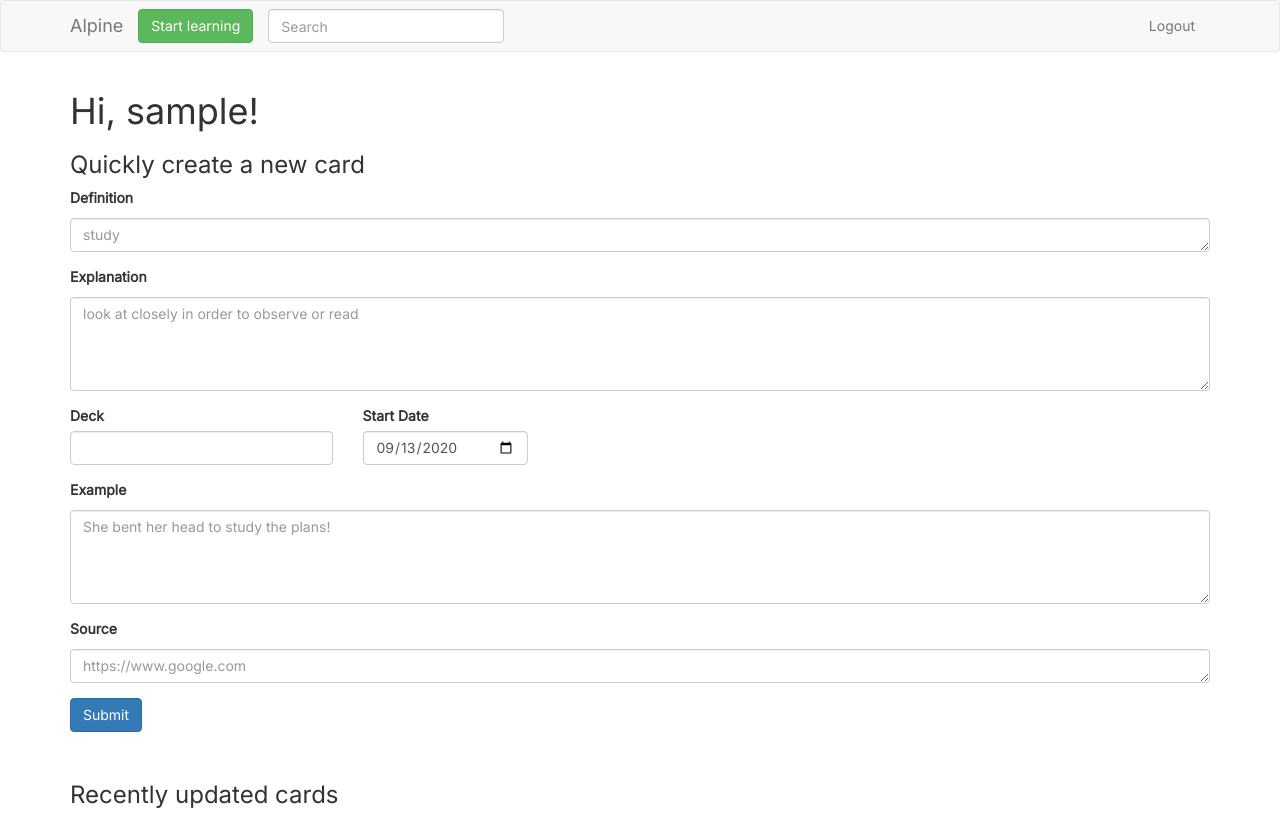
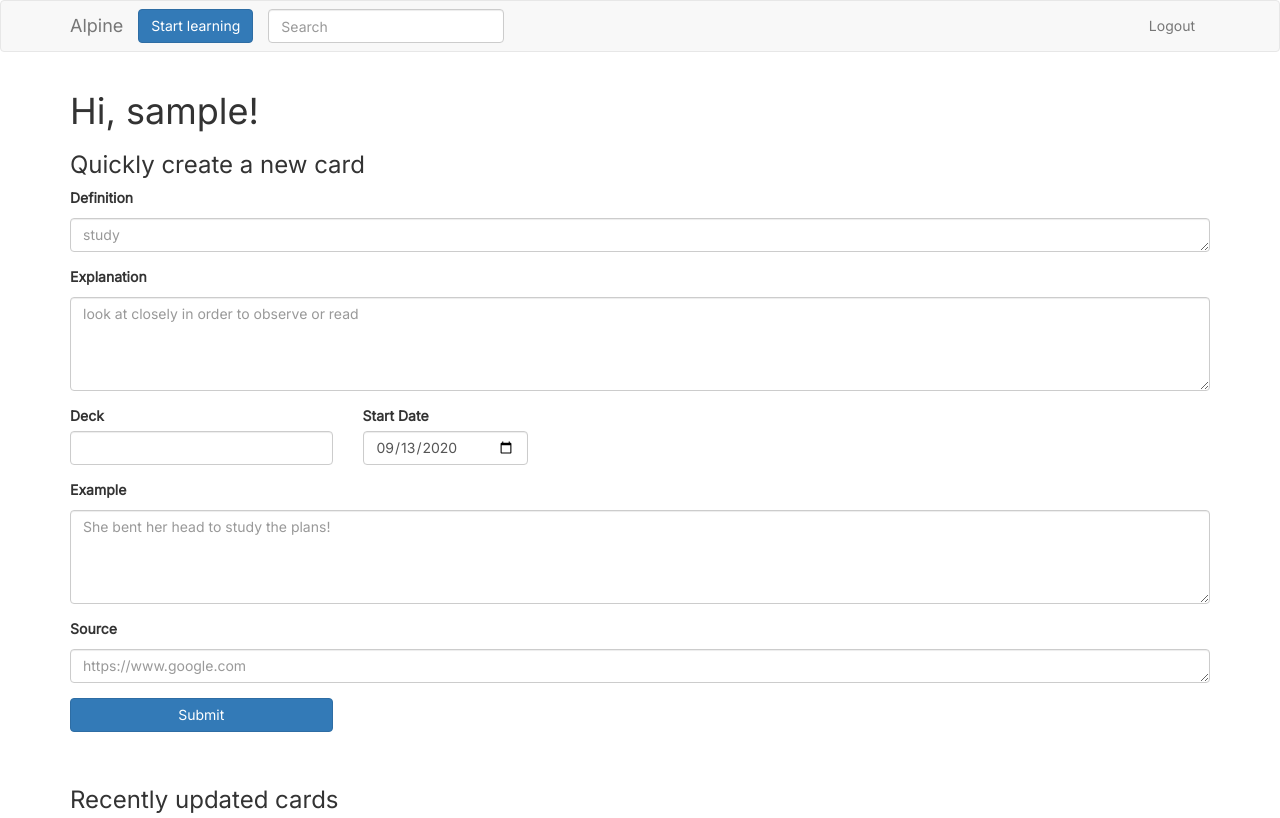
Before and after one commit to alpineapp/alpine, a Flask app: page / in a window 1280 px wide. Shown: the top 818 px of the page. Run offline with Flask 2, Linux system fonts and the light colour scheme; a user stored in the database is signed in; data comes from the database, SQL or seed files in the repository; data that the repository does not hold is empty; some libraries are stand-ins or nearby versions.

Commit message:
Fix some minor sub-optimal visuals and flows

```diff
--- a/app/templates/_edit_card.html
+++ b/app/templates/_edit_card.html
@@ -46,5 +46,9 @@
         {{ form.source(rows=1, placeholder='https://www.google.com',
                        class='form-control') }}
     </div>
-    <p>{{ form.submit(class='btn btn-primary') }}</p>
+    <div class="row form-row">
+        <div class="form-group col-md-3">
+            {{ form.submit(class='btn btn-primary col-md-12') }}
+        </div>
+    </div>
 </form>
--- a/app/templates/base.html
+++ b/app/templates/base.html
@@ -25,7 +25,7 @@
                 </button>
                 <a class="navbar-brand" href="{{ url_for('main.index') }}">Alpine</a>
                 <div class="nav navbar-nav navbar-btn">
-                    <a class='btn btn-success' href="{{ url_for('main.start_learning') }}">
+                    <a class='btn btn-primary' href="{{ url_for('main.start_learning') }}">
                         Start learning
                     </a>
                 </div>
@@ -165,7 +165,9 @@
             $("#nextInput").val("not_ok");
             $("#next").show();
             $("#ok").hide();
-            displayBack($("#displayBtn"));
+            if ($("#displayBtn").is(":visible")) {
+                displayBack($("#displayBtn"));
+            }
         })
 
         $("#ok").click(function() {
@@ -173,19 +175,25 @@
             $("#nextInput").val("ok");
             $("#next").show();
             $("#ok").hide();
-            displayBack($("#displayBtn"));
+            if ($("#displayBtn").is(":visible")) {
+                displayBack($("#displayBtn"));
+            }
         })
 
         function displayBack(sourceElem) {
             var card_id = sourceElem.attr("card_id");
             var displayElem = $("#displayTarget");
             displayElem.html('<img src="{{ url_for('static', filename='loading.gif') }}">');
+            sourceElem.hide();
             $.post('/display_back', {
                 card_id: card_id
             }).done(function(response) {
+                $("#backPlaceholder").hide();
+                displayElem.show();
                 displayElem.text(response['text']);
-                sourceElem.hide();
             }).fail(function() {
+                $("#backPlaceholder").hide();
+                displayElem.show();
                 displayElem.text("{{ 'Error: Could not contact server.' }}");
             });
         }
--- a/app/templates/start_learning.html
+++ b/app/templates/start_learning.html
@@ -17,7 +17,7 @@
     </div>
     <div class="row form-row">
         <div class="form-group col-md-2">
-            {{ start_form.submit(class='btn btn-success col-md-12') }}
+            {{ start_form.submit(class='btn btn-primary col-md-12') }}
         </div>
     </div>
 </form>
```
Also changed, not shown: app/templates/learning.html (+4 -3 lines).
